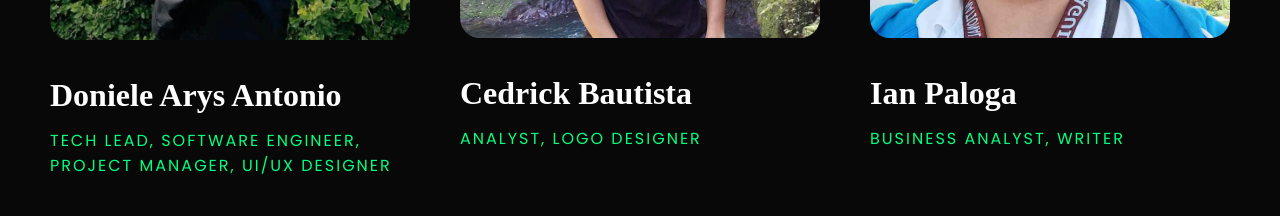
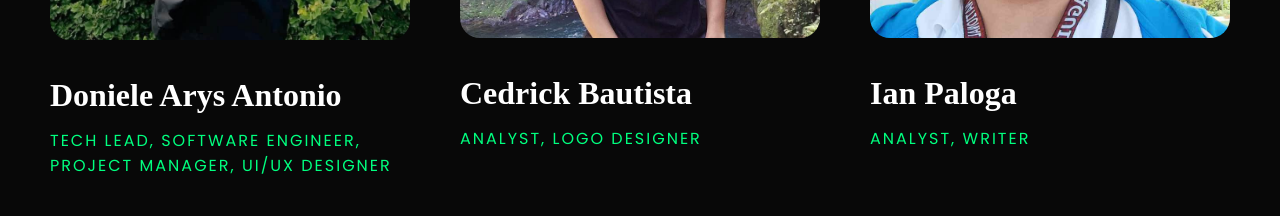
Before and after one commit to donyelqt/ucgastrobaguio, a Next.js app: page /team in a window 1280 px wide. Shown: the part 820-1036 px from the top of the page. Built offline with nearby package versions, Linux system fonts and the light colour scheme.

Commit message:
revamp roles for ian

```diff
--- a/assets/data/dummydata.js
+++ b/assets/data/dummydata.js
@@ -176,6 +176,6 @@ export const teamdata = [
     id: 3,
     title: "Ian Paloga",
     cover: "ian ucgastro.jpg",
-    post: "Business Analyst, Writer",
+    post: "Analyst, Writer",
   },
 ]
```
